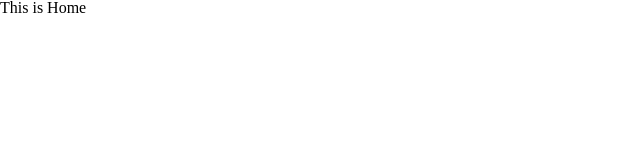
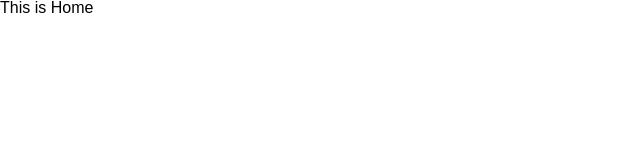
Before and after one commit to HJ2Yoon/react-typescript-bolierplate, a React (Create React App) app: page / in a window 1280 px wide. Shown: the top 160 px of the page, without its empty margins (0-640 px from the left). Built offline with nearby package versions, Linux system fonts and the light colour scheme; a web font is replaced by a local one.

Commit message:
📄 Add styled-reset

```diff
--- a/package.json
+++ b/package.json
@@ -7,7 +7,8 @@
     "react-dom": "^18.2.0",
     "react-router-dom": "^6.8.2",
     "react-scripts": "5.0.1",
-    "styled-components": "^5.3.8"
+    "styled-components": "^5.3.8",
+    "styled-reset": "^4.4.5"
   },
   "devDependencies": {
     "@types/jest": "^29.4.0",
--- a/src/global-styles.ts
+++ b/src/global-styles.ts
@@ -1,4 +1,5 @@
 import { createGlobalStyle } from 'styled-components';
+import reset from 'styled-reset';
 
 const GlobalStyle = createGlobalStyle`
 @font-face {
@@ -51,52 +52,33 @@ const GlobalStyle = createGlobalStyle`
 	font-family: 'Nato Sans KR', sans-serif; 300 400 700
 */
 
-html, body, div, span, applet, object, iframe,
-h1, h2, h3, h4, h5, h6, p, blockquote, pre,
-a, abbr, acronym, address, big, cite, code,
-del, dfn, em, img, ins, kbd, q, s, samp,
-small, strike, strong, sub, sup, tt, var,
-b, u, i, center,
-dl, dt, dd, ol, ul, li,
-fieldset, form, label, legend,
-table, caption, tbody, tfoot, thead, tr, th, td,
-article, aside, canvas, details, embed,
-figure, figcaption, footer, header, hgroup,
-menu, nav, output, ruby, section, summary,
-time, mark, audio, video {
-	margin: 0;
-	padding: 0;
-	border: 0;
-	font-size: 100%;
-	font: inherit;
-	vertical-align: baseline;
+${reset}
+
+a {
+  text-decoration: none;
+  color: inherit;
 }
-
-article, aside, details, figcaption, figure,
-footer, header, hgroup, menu, nav, section {
-	display: block;
+* {
+  box-sizing: border-box;
+}
+html, body, div, span, h1, h2, h3, h4, h5, h6, p,
+a, dl, dt, dd, ol, ul, li, form, label, table {
+  margin: 0;
+  padding: 0;
+  border: 0;
+  vertical-align: baseline;
 }
 body {
-	line-height: 1;
-}
-a {
-	color: inherit;
-	text-decoration: none;
+  line-height: 1;
+  font-family: 'Noto Sans KR', sans-serif;
 }
 ol, ul {
-	list-style: none;
+  list-style: none;
 }
-blockquote, q {
-	quotes: none;
-}
-blockquote:before, blockquote:after,
-q:before, q:after {
-	content: '';
-	content: none;
-}
-table {
-	border-collapse: collapse;
-	border-spacing: 0;
+button {
+  border: 0;
+  background: transparent;
+  cursor: pointer;
 }
 `;
 
```
Also changed, not shown: 1 other file (tests, documents, lock files or other folders).
